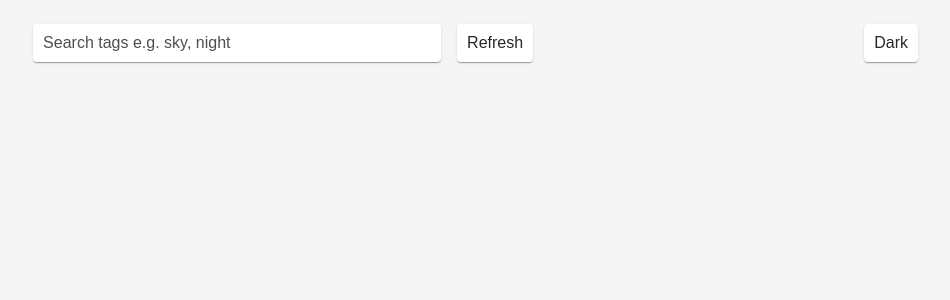
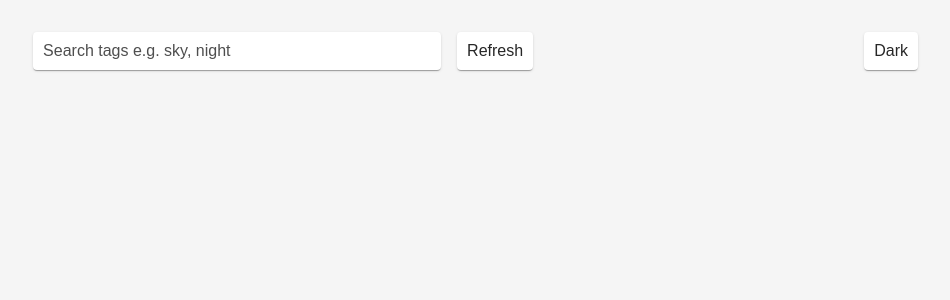
Before and after one commit to siddacool/pop-image-v2, a Vue app: page / in a window 1280 px wide. Shown: the top 300 px of the page, without its empty margins (330-1280 px from the left). Built offline with nearby package versions, Linux system fonts and the light colour scheme; no server answers.

Commit message:
spacing adjusted

```diff
--- a/src/App.vue
+++ b/src/App.vue
@@ -76,7 +76,7 @@ header {
   display: flex;
 
   @include onTablet {
-    padding: var(--unit-3) var(--unit-4);
+    padding: var(--unit-4);
   }
 
   .top-bar {
```
